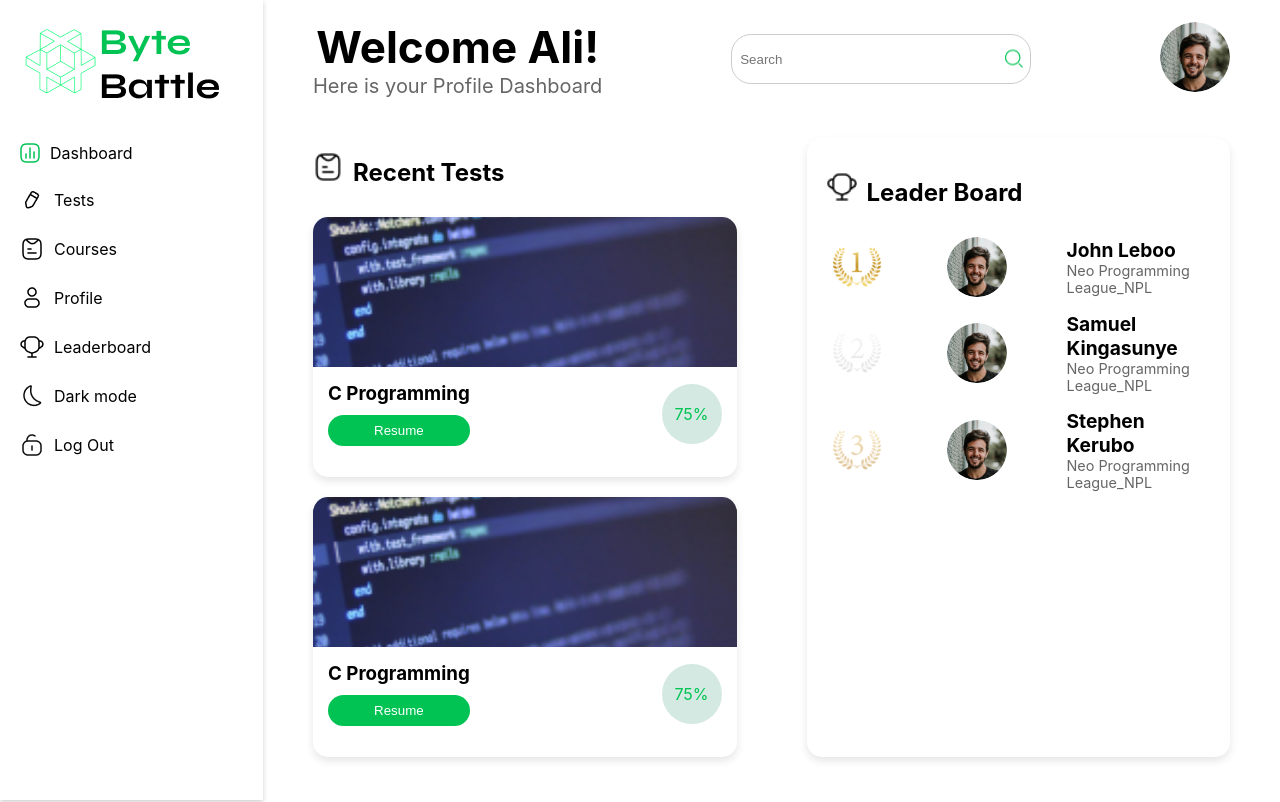
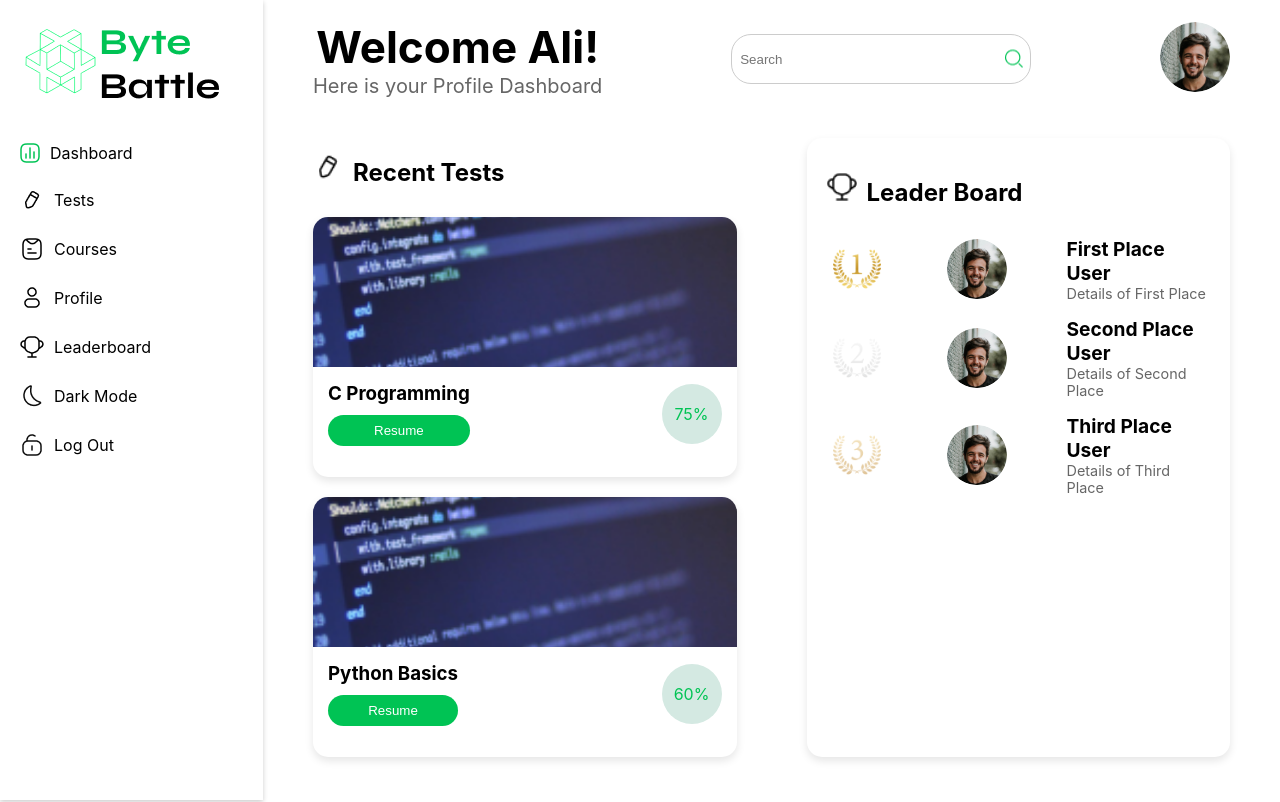
Before and after one commit to Ali-H-Hassan/ByteBattles-CodingAdventure, a React (Create React App) app in the folder frontend/: page /Dashboard in a window 1280 px wide. Shown: the top 802 px of the page. Built offline with nearby package versions, Linux system fonts and the light colour scheme.

Commit message:
Dashboard Updated

```diff
--- a/frontend/src/components/Leaderboard/Leaderboard.jsx
+++ b/frontend/src/components/Leaderboard/Leaderboard.jsx
@@ -1,9 +1,10 @@
 import React from "react";
-import "./Leaderboard.css"; // Assuming you have a corresponding CSS file for styling
+import "./Leaderboard.css";
 import GoldMedal from "../../assets/gold-medal.png";
 import SilverMedal from "../../assets/silver-medal.png";
 import BronzeMedal from "../../assets/bronze-medal.png";
-import UserAvatar from "../../assets/Profile (1).png"; // Replace with dynamic avatars if needed
+import UserAvatar from "../../assets/Profile (1).png";
+import LeaderboardIcon from "../../assets/Award 5.png";
 
 function Leaderboard() {
   return (
--- a/frontend/src/components/RecentTests/RecentTests.jsx
+++ b/frontend/src/components/RecentTests/RecentTests.jsx
@@ -1,11 +1,12 @@
 import React from "react";
-import TestCardImage from "../../assets/Test1.png"; // Assuming this is the path to your test card image
+import TestCardImage from "../../assets/Test1.png";
+import Tests from "../../assets/Edit 1.png";
 
 function RecentTests() {
   return (
     <section className="recent-tests">
       <div className="section-header">
-        <img src={TestCardImage} alt="Test Icon" className="section-icon" />
+        <img src={Tests} alt="Test Icon" className="section-icon" />
         <h2 className="section-title">Recent Tests</h2>
       </div>
       <div className="test-cards-container">
--- a/frontend/src/pages/Dashboard/Dashboard.jsx
+++ b/frontend/src/pages/Dashboard/Dashboard.jsx
@@ -1,245 +1,23 @@
 import React from "react";
 import "./Dashboard.css";
-import Logo from "../../assets/FullLogo.png";
-import DashboardIcon from "../../assets/Chart.png";
-import Tests from "../../assets/Edit 1.png";
-import Courses from "../../assets/Document Align Left 1.png";
-import Profile from "../../assets/Profile 1.png";
-import DarkMode from "../../assets/Moon.png";
-import Leaderboard from "../../assets/Award 5.png";
-import LogOut from "../../assets/Unlock 2.png";
-import UserAvatar from "../../assets/Profile (1).png";
-import Search from "../../assets/search-icon.png";
-import TestCard from "../../assets/Test1.png";
-import GoldMedal from "../../assets/gold-medal.png";
-import SilverMedal from "../../assets/silver-medal.png";
-import BronzeMedal from "../../assets/bronze-medal.png";
-import CalendarIcon from "../../assets/CalendarIcon.png";
-import Average from "../../assets/%.png";
-import Passed from "../../assets/Like.png";
-import Failed from "../../assets/Dislike.png";
+import Sidebar from "../../components/Sidebar/Sidebar";
+import Header from "../../components/DashHeader/DashHeader";
+import RecentTests from "../../components/RecentTests/RecentTests";
+import Leaderboard from "../../components/Leaderboard/Leaderboard";
+import UpcomingQuiz from "../../components/UpcomingQuiz/UpcomingQuiz";
+import Statistics from "../../components/Statistics/Statistics";
 
 function Dashboard() {
   return (
     <div className="dashboard">
-      <div className="menu">
-        <div className="logo-section">
-          <img src={Logo} alt="Byte Battle Logo" />
-        </div>
-        <div className="menu-item">
-          <div className="icon-bg">
-            <div className="icon-green">
-              <img src={DashboardIcon} alt="Byte Battle Logo" />
-            </div>
-          </div>
-          <div className="menu-text menu-text-green">Dashboard</div>
-        </div>
-        <div className="menu-item">
-          <div className="icon-bg">
-            <div className="icon-black">
-              <img src={Tests} alt="Byte Battle Logo" />
-            </div>
-          </div>
-          <div className="menu-text">Tests</div>
-        </div>
-        <div className="menu-item">
-          <div className="icon-bg">
-            <div className="icon-black">
-              <img src={Courses} alt="Byte Battle Logo" />
-            </div>
-          </div>
-          <div className="menu-text">Courses</div>
-        </div>
-        <div className="menu-item">
-          <div className="icon-bg">
-            <div className="icon-black">
-              <img src={Profile} alt="Byte Battle Logo" />
-            </div>
-          </div>
-          <div className="menu-text">Profile</div>
-        </div>
-        <div className="menu-item">
-          <div className="icon-bg">
-            <div className="icon-dark">
-              <img src={Leaderboard} alt="Byte Battle Logo" />
-            </div>
-          </div>
-          <div className="menu-text menu-text-dark">Leaderboard</div>
-        </div>
-        <div className="menu-item">
-          <div className="icon-bg">
-            <div className="icon-dark">
-              <img src={DarkMode} alt="Byte Battle Logo" />
-            </div>
-          </div>
-          <div className="menu-text menu-text-dark">Dark mode</div>
-        </div>
-        <div className="menu-item">
-          <div className="icon-bg">
-            <div className="icon-dark">
-              <img src={LogOut} alt="Byte Battle Logo" />
-            </div>
-          </div>
-          <div className="menu-text menu-text-dark">Log Out</div>
-        </div>
-      </div>
+      <Sidebar />
       <div className="main-content">
-        <header className="main-header">
-          <div className="welcome-message">
-            <h1>Welcome Ali!</h1>
-            <p>Here is your Profile Dashboard</p>
-          </div>
-          <div className="search-bar">
-            <input type="text" placeholder="Search" />
-            <img src={Search} alt="User Profile" />
-          </div>
-          <div className="profile-icon">
-            <img src={UserAvatar} alt="User Profile" />
-          </div>
-        </header>
+        <Header />
         <div className="content-grid">
-          <section className="recent-tests">
-            <div className="section-header">
-              <img src={Courses} alt="Test Icon" className="section-icon" />
-              <h2 className="section-title">Recent Tests</h2>
-            </div>
-            <div className="test-cards-container">
-              {/* Repeated Test Card structure for each test */}
-              <div className="test-card">
-                <img
-                  src={TestCard}
-                  alt="C Programming"
-                  className="test-card-image"
-                />
-                <div className="test-card-content">
-                  <div className="test-details">
-                    <h3>C Programming</h3>
-                    <button className="resume-button">Resume</button>
-                  </div>
-                  <div className="test-progress green">
-                    <span>75%</span>
-                  </div>
-                </div>
-              </div>
-              <div className="test-card">
-                <img
-                  src={TestCard}
-                  alt="C Programming"
-                  className="test-card-image"
-                />
-                <div className="test-card-content">
-                  <div className="test-details">
-                    <h3>C Programming</h3>
-                    <button className="resume-button">Resume</button>
-                  </div>
-                  <div className="test-progress green">
-                    <span>75%</span>
-                  </div>
-                </div>
-              </div>
-            </div>
-          </section>
-
-          <section className="leaderboard">
-            <div className="section-header">
-              <img
-                src={Leaderboard}
-                alt="Leaderboard Icon"
-                className="section-icon"
-              />
-              <h2 className="section-title">Leader Board</h2>
-            </div>
-            <ul className="leaderboard-list">
-              {/* First Place Entry */}
-              <li className="leaderboard-entry">
-                <img src={GoldMedal} alt="Gold Medal" className="medal" />
-                <img
-                  src={UserAvatar}
-                  alt="John Leboo"
-                  className="leaderboard-avatar"
-                />
-                <div className="leaderboard-info">
-                  <h3>John Leboo</h3>
-                  <p>Neo Programming League_NPL</p>
-                </div>
-              </li>
-              {/* Second Place Entry */}
-              <li className="leaderboard-entry">
-                <img src={SilverMedal} alt="Silver Medal" className="medal" />
-                <img
-                  src={UserAvatar}
-                  alt="Samuel Kingasunye"
-                  className="leaderboard-avatar"
-                />
-                <div className="leaderboard-info">
-                  <h3>Samuel Kingasunye</h3>
-                  <p>Neo Programming League_NPL</p>
-                </div>
-              </li>
-              {/* Third Place Entry */}
-              <li className="leaderboard-entry">
-                <img src={BronzeMedal} alt="Bronze Medal" className="medal" />
-                <img
-                  src={UserAvatar}
-                  alt="Stephen Kerubo"
-                  className="leaderboard-avatar"
-                />
-                <div className="leaderboard-info">
-                  <h3>Stephen Kerubo</h3>
-                  <p>Neo Programming League_NPL</p>
-                </div>
-              </li>
-            </ul>
-          </section>
-          <section className="upcoming-quiz">
-            <div className="upcoming-header">
-              <h2 className="section-title">Upcoming Quiz Competition</h2>
-              <img
-                src={CalendarIcon}
-                alt="Calendar"
-                className="calendar-icon"
-              />
-            </div>
-            <div className="quiz-details">
-              <p className="quiz-date">12th Aug, 2023</p>
-              <button className="register-button">Register Now</button>
-            </div>
-          </section>
-
-          <section className="statistics">
-            <div className="statistic-card">
-              <img src={Tests} alt="Tests Written" className="statistic-icon" />
-              <div className="statistic-info">
-                <span className="statistic-number">32</span>
-                <span className="statistic-text">Tests Written</span>
-              </div>
-            </div>
-            <div className="statistic-card">
-              <img src={Passed} alt="Passed" className="statistic-icon" />
-              <div className="statistic-info">
-                <span className="statistic-number">12</span>
-                <span className="statistic-text">Passed</span>
-              </div>
-            </div>
-            <div className="statistic-card">
-              <img src={Failed} alt="Failed" className="statistic-icon" />
-              <div className="statistic-info">
-                <span className="statistic-number">19</span>
-                <span className="statistic-text">Failed</span>
-              </div>
-            </div>
-            <div className="statistic-card">
-              <img
-                src={Average}
-                alt="Overall Average"
-                className="statistic-icon"
-              />
-              <div className="statistic-info">
-                <span className="statistic-number">%80</span>
-                <span className="statistic-text">Overall Average</span>
-              </div>
-            </div>
-          </section>
+          <RecentTests />
+          <Leaderboard />
+          <UpcomingQuiz />
+          <Statistics />
         </div>
       </div>
     </div>
```
